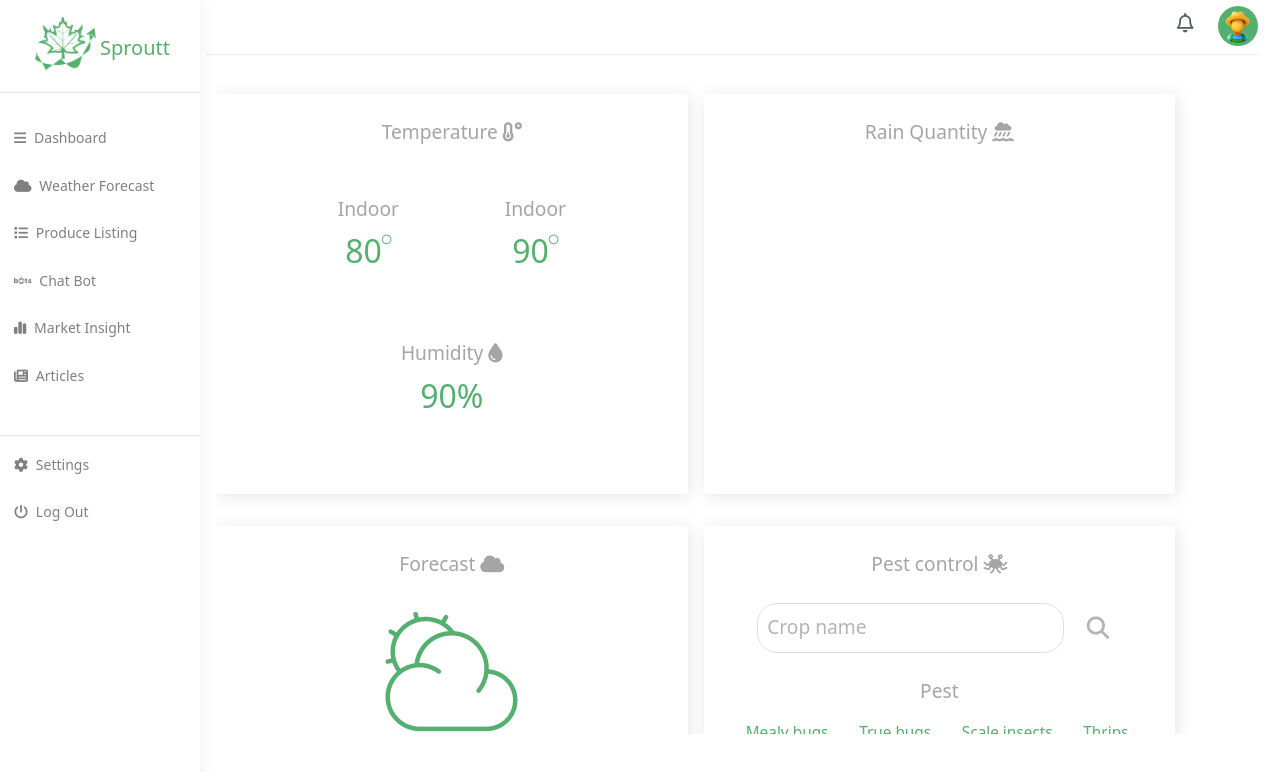
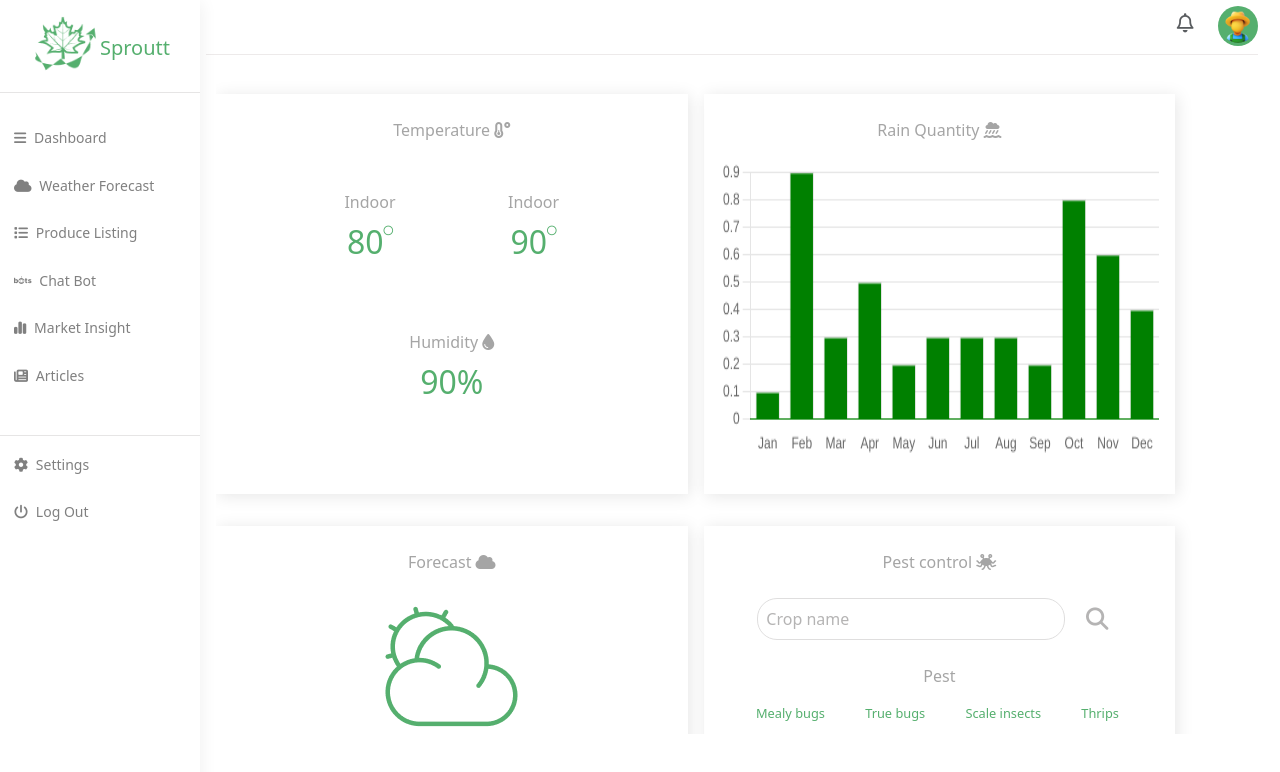
Before and after one commit to mario0070/Farmer-support-265, a React (Vite) app: page /weather in a window 1280 px wide. Shown: the top 772 px of the page. Built offline with nearby package versions, Linux system fonts and the light colour scheme.

Commit message:
Bar chart

```diff
--- a/index.html
+++ b/index.html
@@ -9,6 +9,7 @@
     <script src="https://cdn.jsdelivr.net/npm/bootstrap@5.3.2/dist/js/bootstrap.bundle.min.js"></script>
     <script src="https://kit.fontawesome.com/4d349a1f95.js" crossorigin="anonymous"></script>
     <script src="https://cdn.jsdelivr.net/npm/sweetalert2@11"></script>
+    <!-- <script src="https://cdn.jsdelivr.net/npm/chart.js"></script> -->
   </head>
   <body>
     <div id="root"></div>
--- a/package.json
+++ b/package.json
@@ -11,9 +11,11 @@
   },
   "dependencies": {
     "axios": "^1.6.2",
+    "chart.js": "^4.4.0",
     "cors": "^2.8.5",
     "jquery": "^3.7.1",
     "react": "^18.2.0",
+    "react-chartjs-2": "^5.2.0",
     "react-dom": "^18.2.0",
     "react-router-dom": "^6.19.0"
   },
--- a/public/css/weather.css
+++ b/public/css/weather.css
@@ -30,12 +30,12 @@
 }
 
 .weather .weather_content .section .name {
-    font-size: 1.2em;
+    font-size: 1em;
     color: rgb(165, 165, 165);
 }
 
 .weather .weather_content .section .temp{
-    font-size: 1.2em;
+    font-size: 1em;
     color: rgb(165, 165, 165);
 }
 
@@ -93,3 +93,7 @@
     color:  rgb(181, 180, 180);
     font-size: 1.4em;
 }
+
+.weather .weather_content .section canvas{
+    height: 300px !important;
+}
--- a/src/pages/weather.jsx
+++ b/src/pages/weather.jsx
@@ -1,15 +1,54 @@
-import React from 'react'
+import React, { useRef } from 'react'
 import Sidebar from '../components/sidebar'
 import "/public/css/home.css"
 import "/public/css/weather.css"
 import farmer from "/img/farmer.png"
 import logo from "/img/greenlogo.png"
 import sun from "/img/sun.png"
+import $ from 'jquery';
+import {Bar, Line, Pie, PolarArea} from "react-chartjs-2"
+import { Chart as Chartjs, BarElement, CategoryScale, LinearScale, Tooltip} from 'chart.js'
+
+Chartjs.register(
+  BarElement,
+  CategoryScale,
+  LinearScale,
+  Tooltip,
+)
 
 export default function Weather() {
   let newDate = new Date()
   let hrs = newDate.getHours();
   let mins = newDate.getMinutes();
+
+  const data = {
+    labels: ['Jan', 'Feb', 'Mar', 'Apr', 'May', 'Jun', 'Jul', 'Aug', 'Sep', 'Oct', 'Nov', "Dec"],
+    datasets: [{
+      label: 'Rain Quantity',
+      data: [0.1, 0.9, 0.3, 0.5, 0.2, 0.3, 0.3, 0.3, 0.2, 0.8, 0.6, 0.4],
+      borderWidth: 1,
+      backgroundColor: ["green"],
+    }]
+  }
+
+  const options = {
+    Plugins : {
+      legend : false
+    },
+    scales : {
+      x : {
+        border: {
+          color: ["green"]
+        },
+        grid :{
+          display : false,
+          padding: 10,
+          drawOnChartArea: false,
+        }
+      },
+    }
+  }
+
 
   return (
     <div className='dashboard'>
@@ -58,6 +97,7 @@ export default function Weather() {
                 <div className="temp mt-2 text-center">
                   <p className="">Rain Quantity <i class="fa-solid fa-cloud-showers-water"></i></p>
                 </div>
+                <Bar data={data} options={options}></Bar>
               </div>
 
               <div className="section">
```
Also changed, not shown: 1 other file (tests, documents, lock files or other folders).
